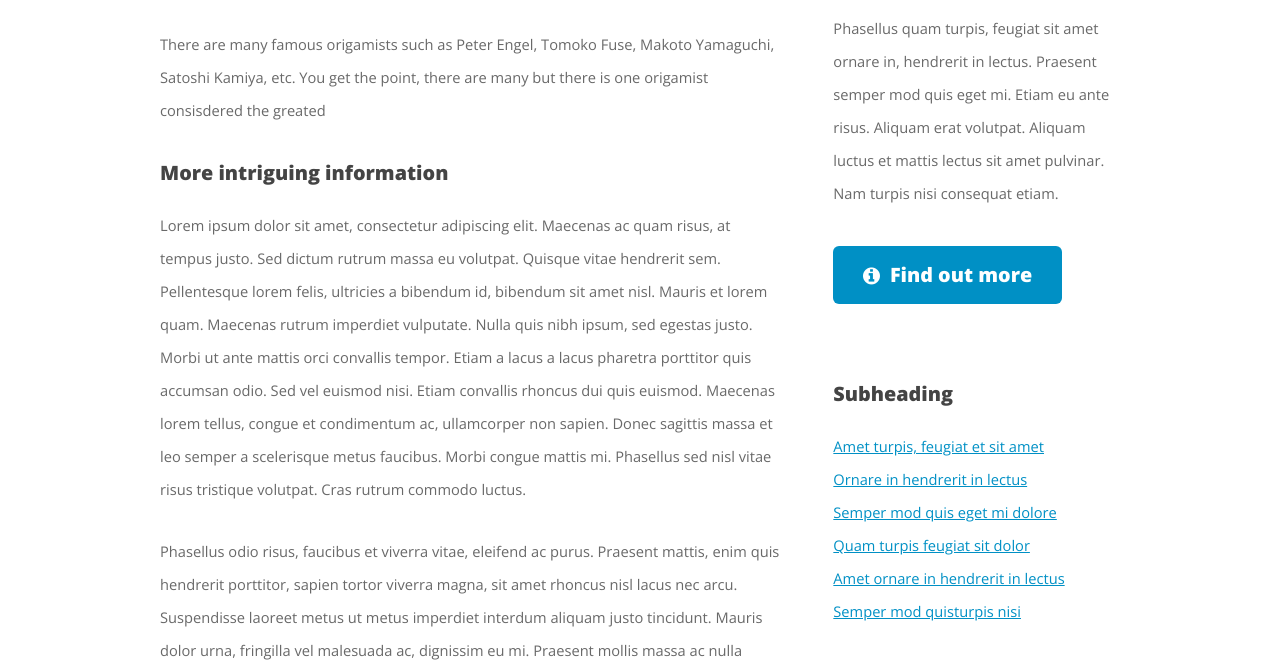
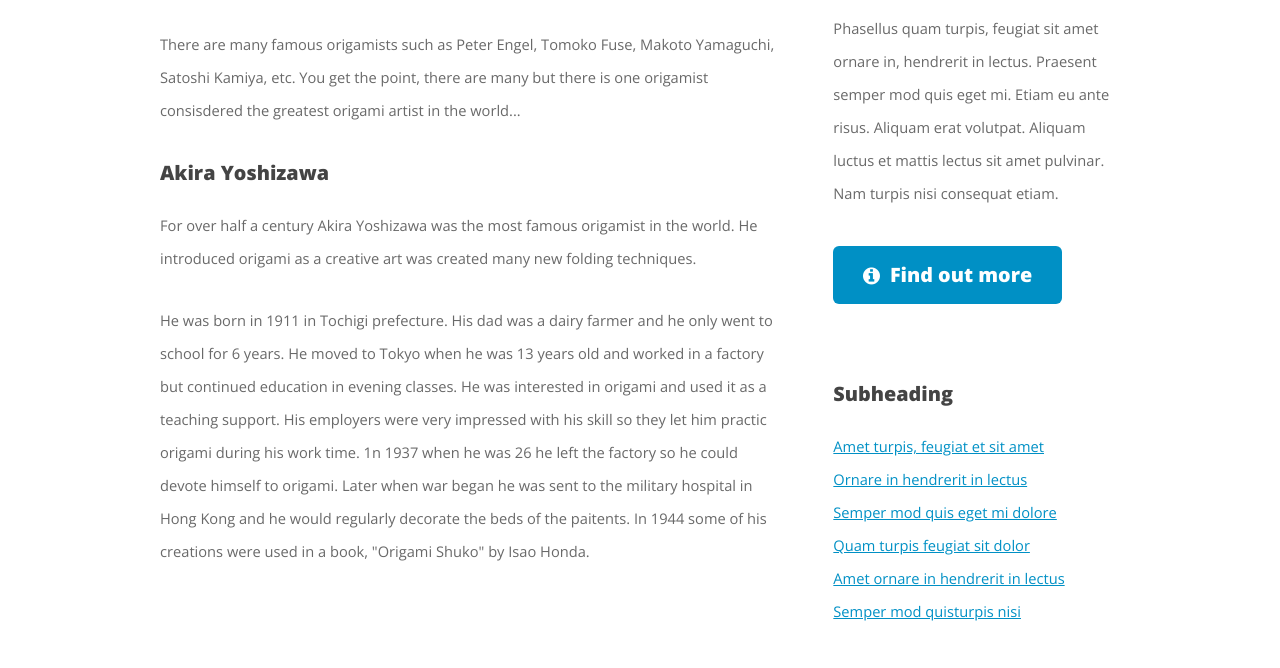
Before and after one commit to 210296/210296.github.io, a plain HTML site: page right-sidebar.html in a window 1280 px wide. Shown: the part 284-952 px from the top of the page. Drawn offline with nearby package versions, Linux system fonts and the light colour scheme.

Commit message:
Added info on Akira Yoshikawa

```diff
--- a/right-sidebar.html
+++ b/right-sidebar.html
@@ -68,24 +68,12 @@
 
 											<h2>Famous Origamists</h2>
 
-											<p>There are many famous origamists such as Peter Engel, Tomoko Fuse, Makoto Yamaguchi, Satoshi Kamiya, etc. You get the point, there are many but there is one origamist consisdered the greated</p>
+											<p>There are many famous origamists such as Peter Engel, Tomoko Fuse, Makoto Yamaguchi, Satoshi Kamiya, etc. You get the point, there are many but there is one origamist consisdered the greatest origami artist in the world...</p>
 
-											<h3>More intriguing information</h3>
-											<p>Lorem ipsum dolor sit amet, consectetur adipiscing elit. Maecenas ac quam risus, at tempus
-											justo. Sed dictum rutrum massa eu volutpat. Quisque vitae hendrerit sem. Pellentesque lorem felis,
-											ultricies a bibendum id, bibendum sit amet nisl. Mauris et lorem quam. Maecenas rutrum imperdiet
-											vulputate. Nulla quis nibh ipsum, sed egestas justo. Morbi ut ante mattis orci convallis tempor.
-											Etiam a lacus a lacus pharetra porttitor quis accumsan odio. Sed vel euismod nisi. Etiam convallis
-											rhoncus dui quis euismod. Maecenas lorem tellus, congue et condimentum ac, ullamcorper non sapien.
-											Donec sagittis massa et leo semper a scelerisque metus faucibus. Morbi congue mattis mi.
-											Phasellus sed nisl vitae risus tristique volutpat. Cras rutrum commodo luctus.</p>
+											<h3>Akira Yoshizawa</h3>
+											<p>For over half a century Akira Yoshizawa was the most famous origamist in the world. He introduced origami as a creative art was created many new folding techniques. </p>
 
-											<p>Phasellus odio risus, faucibus et viverra vitae, eleifend ac purus. Praesent mattis, enim
-											quis hendrerit porttitor, sapien tortor viverra magna, sit amet rhoncus nisl lacus nec arcu.
-											Suspendisse laoreet metus ut metus imperdiet interdum aliquam justo tincidunt. Mauris dolor urna,
-											fringilla vel malesuada ac, dignissim eu mi. Praesent mollis massa ac nulla pretium pretium.
-											Maecenas tortor mauris, consectetur pellentesque dapibus eget, tincidunt vitae arcu.
-											Vestibulum purus augue, tincidunt sit amet iaculis id, porta eu purus.</p>
+											<p>He was born in 1911 in Tochigi prefecture. His dad was a dairy farmer and he only went to school for 6 years. He moved to Tokyo when he was 13 years old and worked in a factory but continued education in evening classes. He was interested in origami and used it as a teaching support. His employers were very impressed with his skill so they let him practic origami during his work time. 1n 1937 when he was 26 he left the factory so he could devote himself to origami. Later when war began he was sent to the military hospital in Hong Kong and he would regularly decorate the beds of the paitents. In 1944 some of his creations were used in a book, "Origami Shuko" by Isao Honda.</p>
 
 										</article>
 
```
